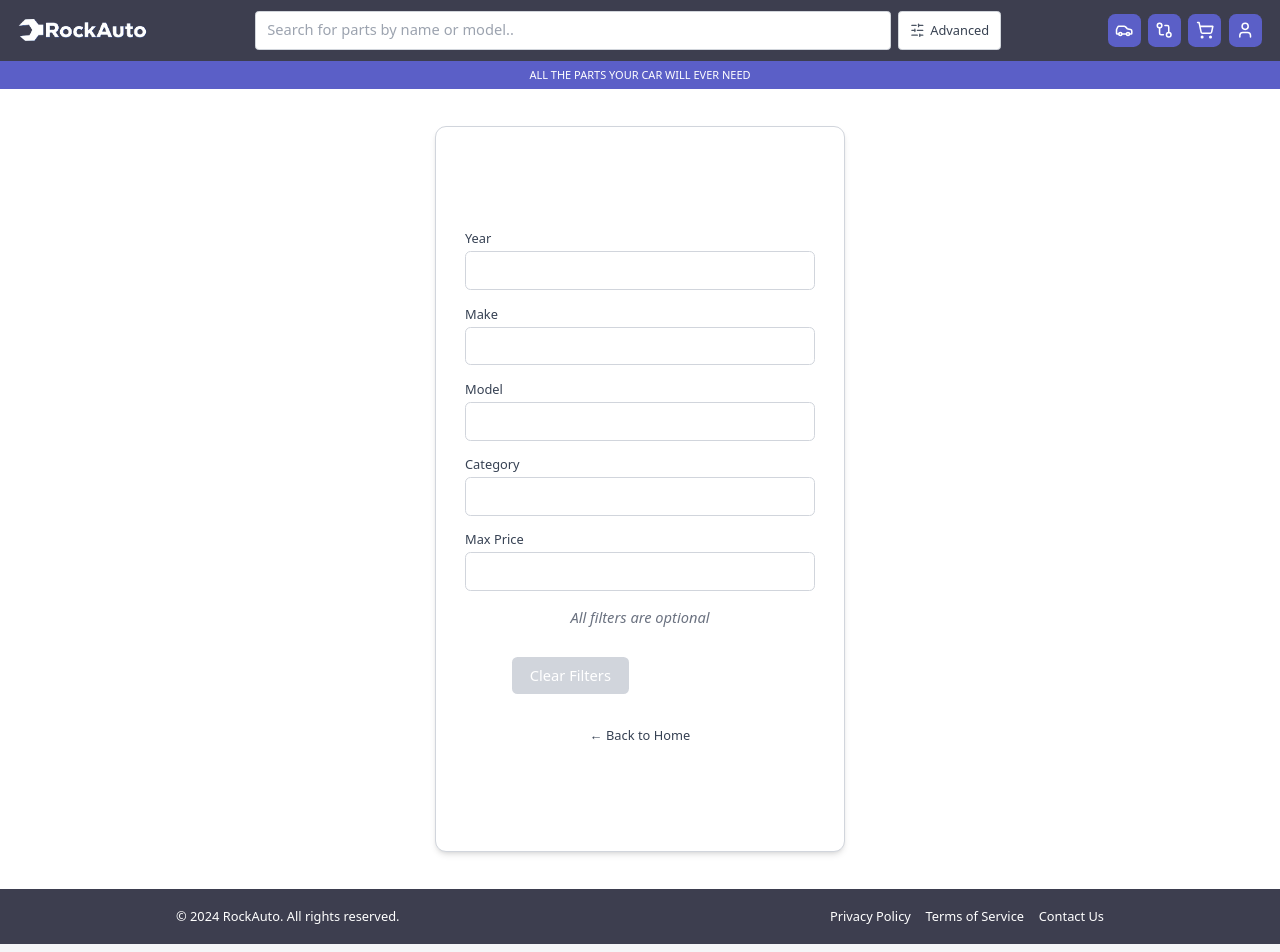
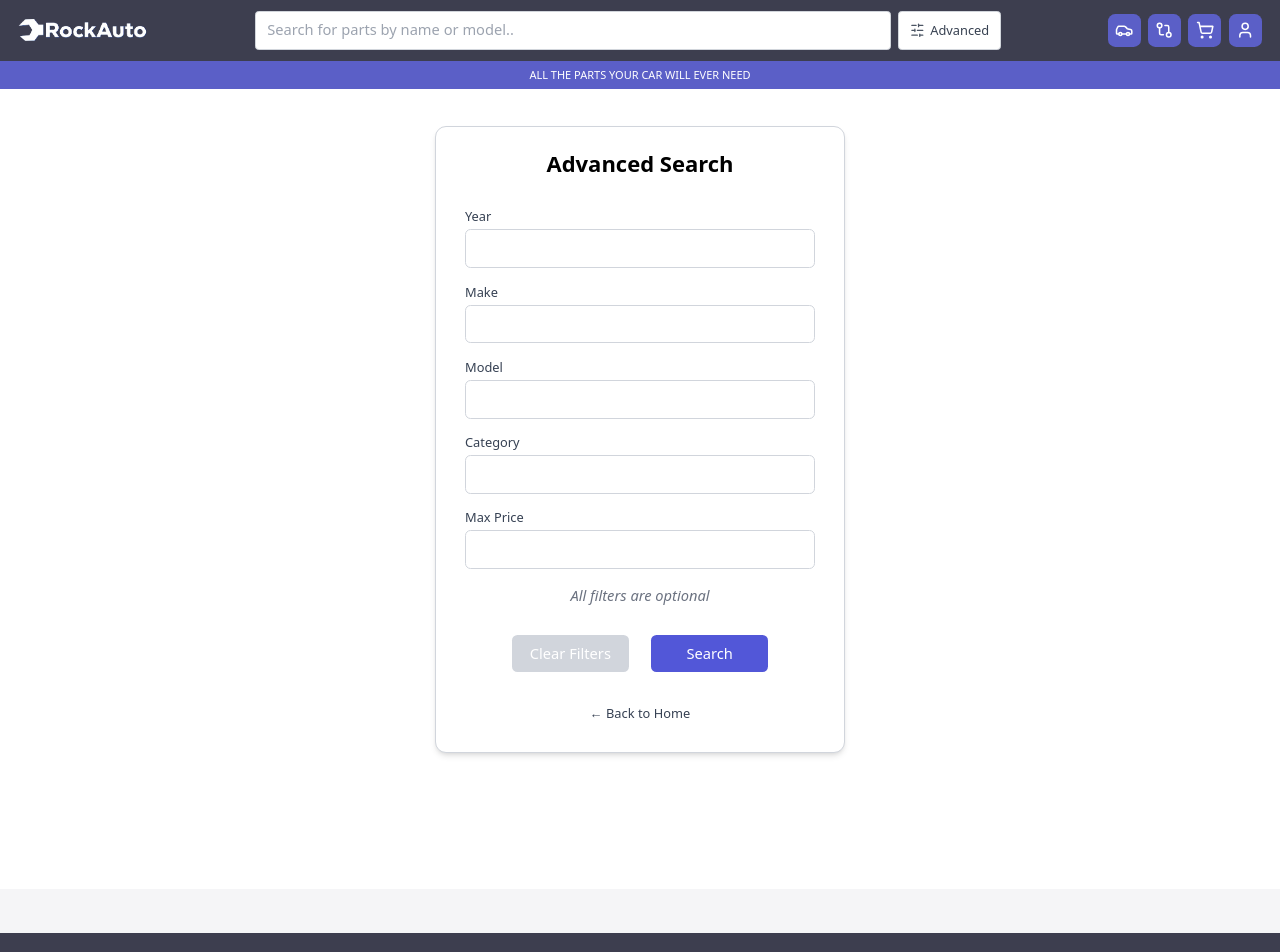
Before and after one commit to LPhinney1/ITIS4390-capstone-rockauto, a Next.js app: page /advanced-search in a window 1280 px wide. Shown: the top 952 px of the page. Built offline with nearby package versions, Linux system fonts and the light colour scheme.

Commit message:
minor css fixes
add some top-margin to footer
recolor advanced-search button
make continue shopping not waste so much space

```diff
--- a/src/app/advanced-search/page.tsx
+++ b/src/app/advanced-search/page.tsx
@@ -36,9 +36,9 @@
     return (
         <div className="flex min-h-screen bg-[#FFFFFF] px-4 py-10">
             <div className="flex flex-1 justify-center">
-                <div className="w-full max-w-md overflow-hidden rounded-xl border border-[#D1D5DC] bg-[#FFFFFF] shadow-md">
-                    <div className="bg-[primary] py-6 text-center text-white">
-                        <h1 className="text-2xl font-semibold">
+                <div className="self-start w-full max-w-md overflow-hidden rounded-xl border border-[#D1D5DC] bg-[#FFFFFF] shadow-md">
+                    <div className="bg-[primary] pt-6 text-center text-white">
+                        <h1 className="text-2xl font-semibold text-black">
                             Advanced Search
                         </h1>
                     </div>
@@ -118,7 +118,7 @@
                             <button
                                 type="button"
                                 onClick={handleSearch}
-                                className="w-32 rounded-md bg-[primary] py-2 text-white hover:bg-[#5257d8]"
+                                className="w-32 rounded-md bg-[primary] py-2 text-white bg-[#5257d8] "
                             >
                                 Search
                             </button>
--- a/src/app/dashboard/layout.tsx
+++ b/src/app/dashboard/layout.tsx
@@ -3,13 +3,13 @@
 
 export default function Layout({ children }: { children: React.ReactNode }) {
     return (
-        <div className="mx-48 my-20">
-            <div className="-mx-10">
+        <div className="mx-48">
+            <div className="-mx-10 mt-6 mb-3">
                 <Link
                     href="/"
                     className="flex items-center gap-2 text-gray-600 transition-colors hover:text-gray-900"
                 >
-                    ← Continue Shopping
+                    <b>← Continue Shopping</b>
                 </Link>
             </div>
             {children}
--- a/src/app/layout.tsx
+++ b/src/app/layout.tsx
@@ -24,7 +24,7 @@
                     </main>
                 </AuthProvider>
 
-        <footer className="bg-[#3d3e4f] text-white py-5">
+                <footer className="bg-[#3d3e4f] text-white py-5 mt-12">
                     <div className="mx-48 flex flex-col md:flex-row justify-between items-center">
                         <p className="text-sm">© 2024 RockAuto. All rights reserved.</p>
                         <div className="flex space-x-4 mt-4 md:mt-0">
```
Lines whose indentation alone changed are shown as unchanged.
